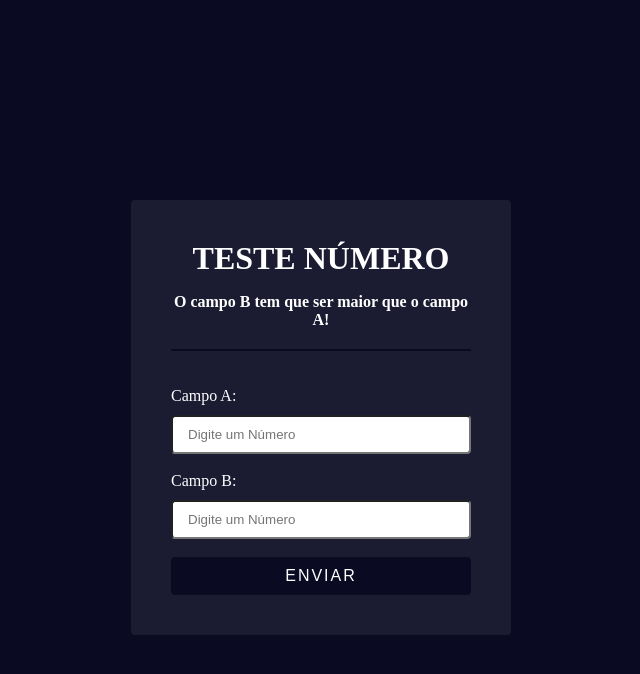
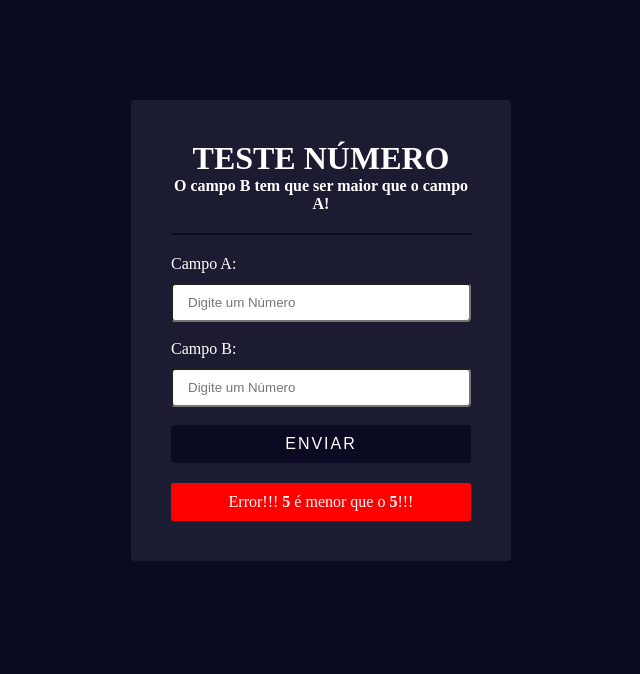
Before and after one commit to ViniciusCssHtml/curso_ebac_frontend, a plain HTML site: page index.html in a window 1280 px wide. Both pictures are taken after typing "5", "5" into the empty fields and a click on the button "ENVIAR". Shown: the whole page, without its empty margins (319-959 px from the left). Drawn offline with Linux system fonts and the light colour scheme.

Commit message:
Finalizado

```diff
--- a/index.html
+++ b/index.html
@@ -16,12 +16,14 @@
         <h1>TESTE NÚMERO</h1>
         <p class="aviso"><strong>O campo B tem que ser maior que o campo A!</strong></p>
         <label for="text" class="campo a">Campo A:</label>
-        <input type="number" id="campo-a" placeholder="Digite um Número" required min="0" max="10">
+        <input type="number" id="campo-a" placeholder="Digite um Número" required min="0" max="100">
         <br>
         <label for="text" class="campo">Campo B:</label>
-        <input type="number" id="campo-b" placeholder="Digite um Número" required min="0" max="10">
+        <input type="number" id="campo-b" placeholder="Digite um Número" required min="0" max="100">
         <br>
         <button class="botao" id="btn" type="submit">enviar</button>
+        <p class="mensagem-certa"></p>
+        <p class="mensagem-erro"></p>
       </form>
     </div>
   </main>
--- a/script.js
+++ b/script.js
@@ -1,23 +1,33 @@
 const form = document.getElementById("form");
 let formEvalido = false;
-
-function validaForm() {
-  let campoA = document.getElementById("campo-a");
-  let campoB = document.getElementById("campo-b");
-  let formEvalido = campoB.value > campoA.value;
-  if (formEvalido) {
-    alert("Está certo!");
-    campoA.value = "";
-    campoB.value = "";
-  } else {
-    alert("Está errado!");
-    campoA.value = "";
-    campoB.value = "";
-  }
-}
 
 form.addEventListener("submit", function (e) {
   e.preventDefault();
 
   validaForm();
 });
+
+function validaForm() {
+  let campoA = document.getElementById("campo-a");
+  let campoB = document.getElementById("campo-b");
+  let mensagemSucesso = `Parabéns!!!  <b>${campoB.value}</b> é maior que o <b> ${campoA.value}</b>!!!`;
+  let mensagemErro = `Error!!! <b> ${campoB.value} </b> é menor que o <b> ${campoA.value}</b>!!!`;
+  let formEvalido = campoB.value > campoA.value;
+  if (formEvalido) {
+    let containerSucesso = document.querySelector(".mensagem-certa");
+    containerSucesso.innerHTML = mensagemSucesso;
+    containerSucesso.style.display = "block";
+
+    campoA.value = "";
+    campoB.value = "";
+  } else {
+    let containerErro = document.querySelector(".mensagem-erro");
+    containerErro.innerHTML = mensagemErro;
+    containerErro.style.display = "block";
+
+    campoA.value = "";
+    campoB.value = "";
+  }
+}
+
+function limparMensagem() {}
--- a/style.css
+++ b/style.css
@@ -8,12 +8,13 @@ body {
 form,
 label,
 input,
-h1 {
+h1,
+p {
   margin: 0px;
   padding: 0px;
 }
 form {
-  margin-top: 200px;
+  margin-top: 100px;
   background-color: #1b1b32;
   width: 300px;
   padding: 40px;
@@ -37,6 +38,7 @@ h1 {
   letter-spacing: 2px;
   cursor: pointer;
   display: block;
+  margin-bottom: 20px;
 }
 .botao:hover {
   background-color: #1313235b;
@@ -61,3 +63,20 @@ input {
   border-bottom: 2px solid #0a0a23;
   text-align: center;
 }
+.mensagem-certa {
+  text-align: center;
+  background-color: green;
+  padding: 10px;
+  border-radius: 2px;
+  display: none;
+  margin-bottom: 10px;
+  margin-top: 10px;
+}
+
+.mensagem-erro {
+  text-align: center;
+  background-color: red;
+  padding: 10px;
+  border-radius: 2px;
+  display: none;
+}
```
